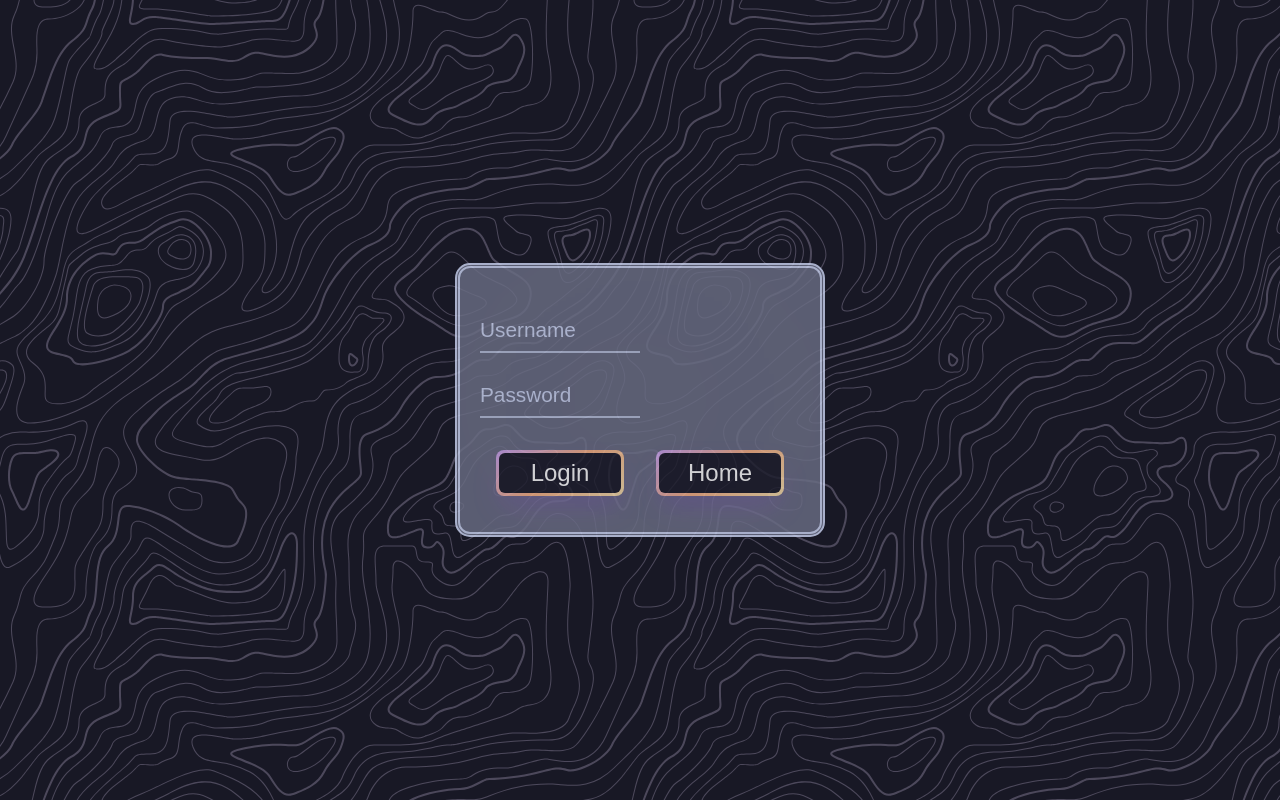
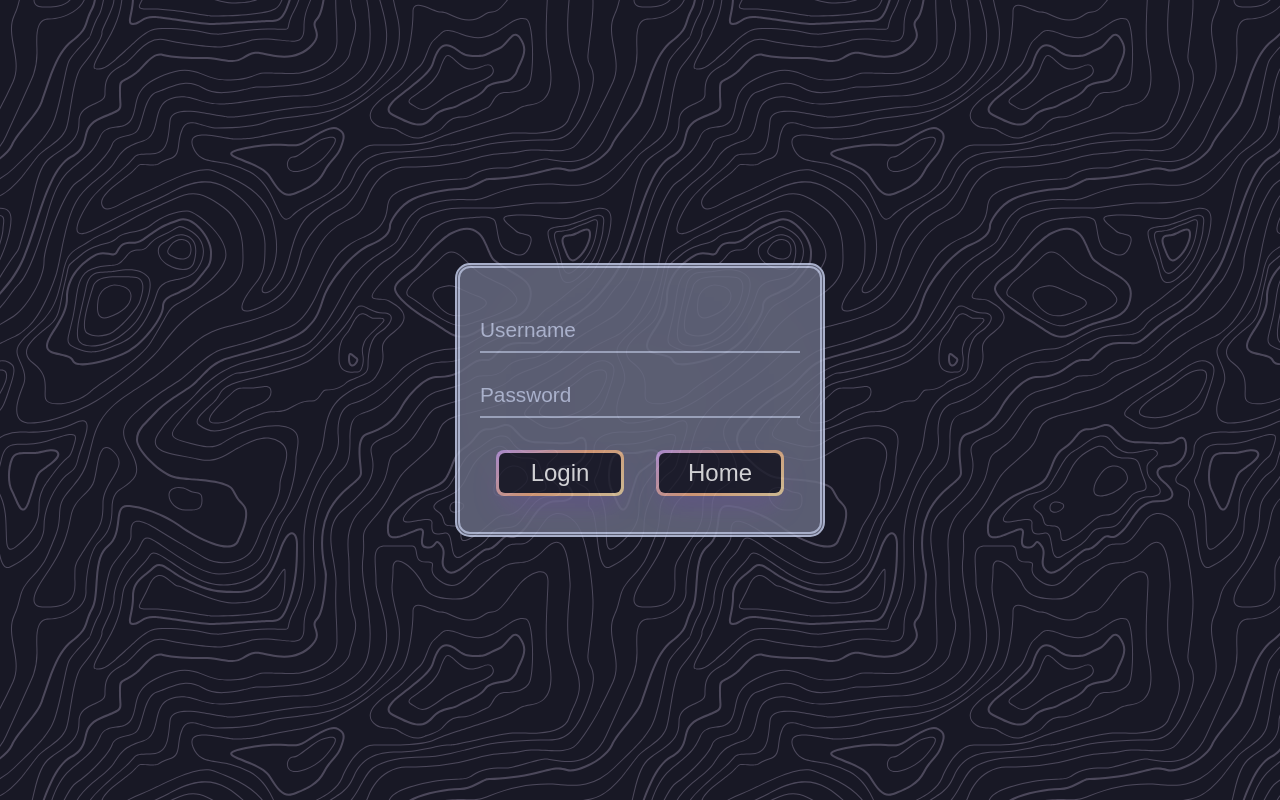
Before and after one commit to RicardMatteo/Appli-Web, a React (Create React App) app in the folder ade-en-mieux/: page /login in a window 1280 px wide. Built offline with nearby package versions, Linux system fonts and the light colour scheme.

Commit message:
small fix

```diff
--- a/ade-en-mieux/src/routes/events/events.scss
+++ b/ade-en-mieux/src/routes/events/events.scss
@@ -25,3 +25,10 @@ body h2 {
 .min-width-10 {
     min-width: 10em;
 }
+
+.form__group {
+    position: relative;
+    padding: 15px 0 0;
+    margin-top: 10px;
+    width: 100%;
+  }
```
